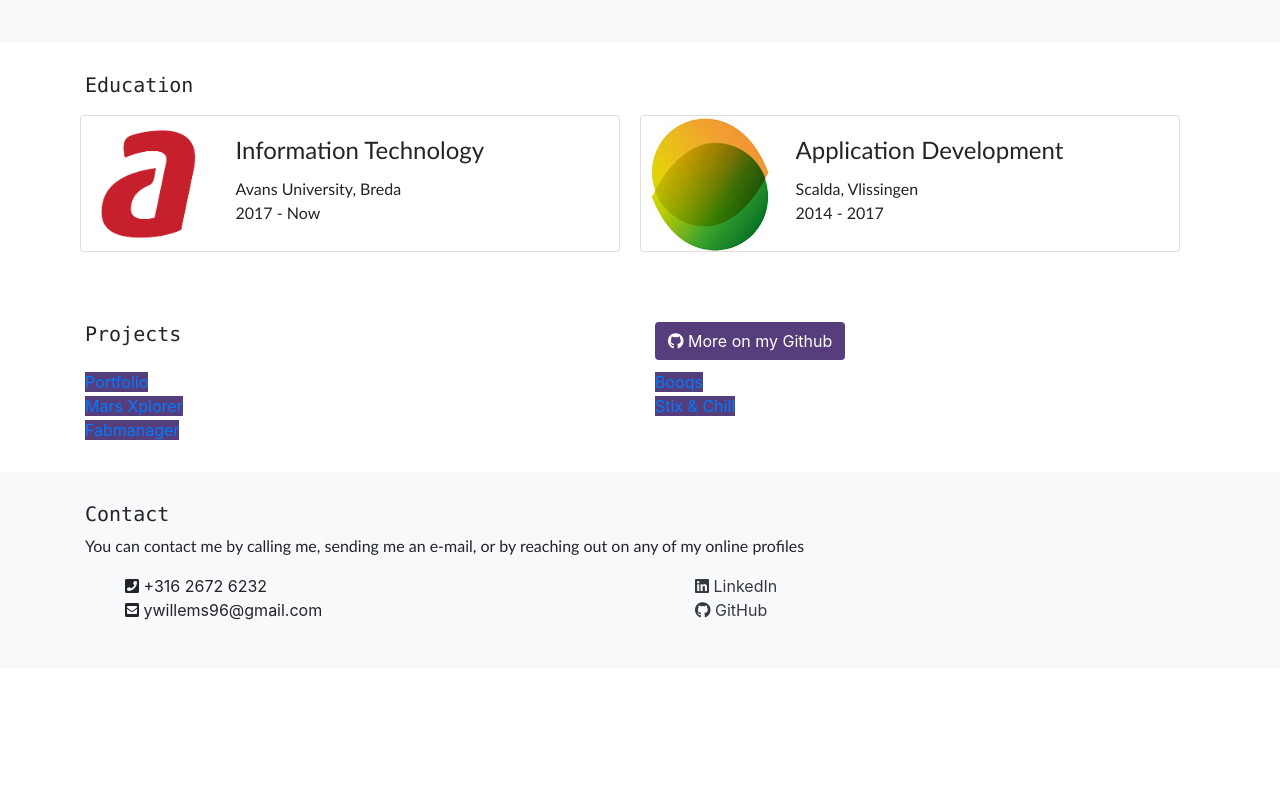
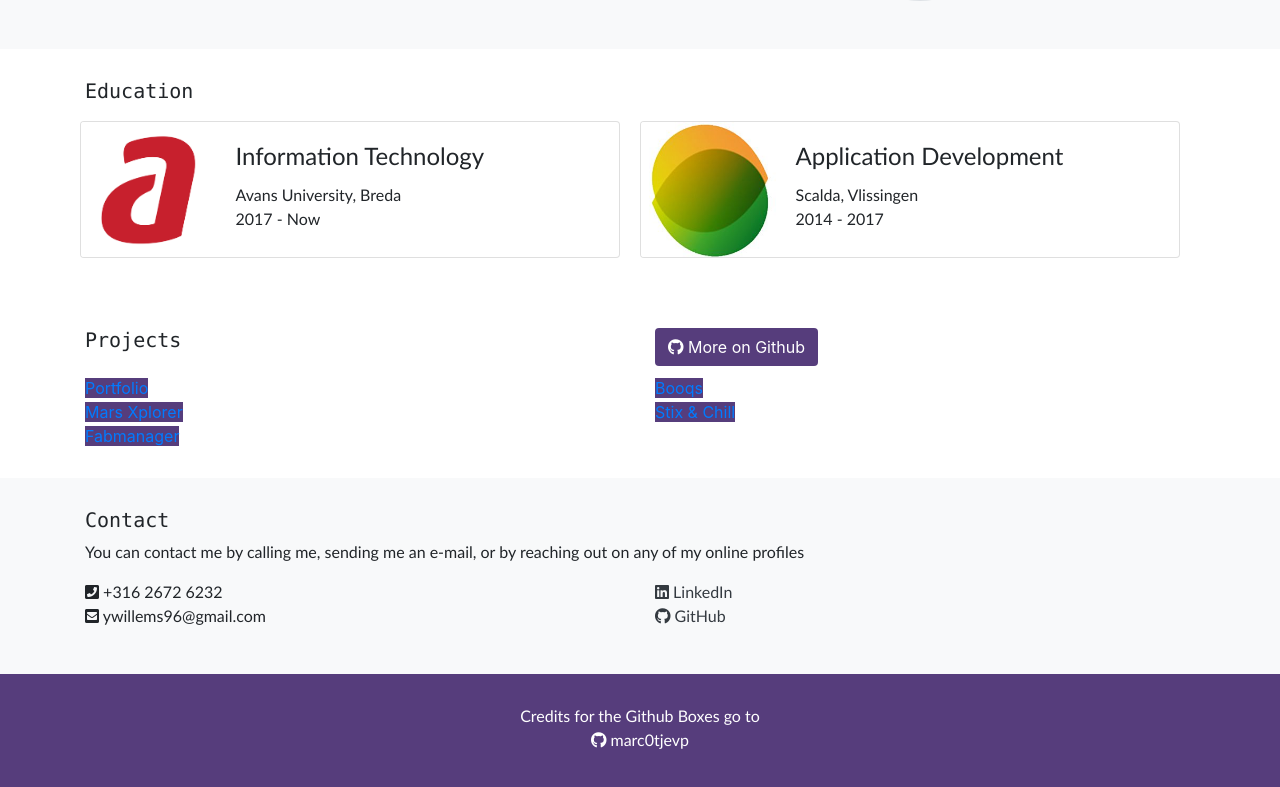
Before and after one commit to Ker0h/portfolio, a Vue app: page / in a window 1280 px wide. Shown: the part 235-1022 px from the top of the page. Before the commit the page ends 903 px from the top, so only its background shows below. Built offline with nearby package versions, Linux system fonts and the light colour scheme.

Commit message:
I fixed something

```diff
--- a/src/App.vue
+++ b/src/App.vue
@@ -1,7 +1,7 @@
 <template>
   <div id="app">
     <div id="nav">
-      <b-navbar toggleable="lg" style="background-color: #563d7c;" type="dark" fixed="top">
+      <b-navbar toggleable="lg" style="background-color: #563d7c;" type="dark">
         <b-navbar-toggle target="nav-collapse"></b-navbar-toggle>
 
         <b-collapse id="nav-collapse" is-nav>
--- a/src/components/About.vue
+++ b/src/components/About.vue
@@ -1,5 +1,5 @@
 <template>
-	<div  id="about" class="about">
+	<div class="about">
 
 		<b-container>
 
--- a/src/components/Contact.vue
+++ b/src/components/Contact.vue
@@ -10,26 +10,18 @@
 
       <b-row>
         <b-col sm="12" md="6">
-          <ul>
-            <li>
-              <i class="fas fa-phone-square"></i> +316 2672 6232
-            </li>
-            <li>
+          <p>
+              <i class="fas fa-phone-square"></i> +316 2672 6232<br />
               <i class="fas fa-envelope-square"></i> ywillems96@gmail.com
-            </li>
-          </ul>
+          </p>
         </b-col>
 
         <b-col sm="12" md="6">
-          <ul>
-            <li>
+          <p>
               <a href="https://www.linkedin.com/in/yannick-willems-49852b150/"
-              target="_blank" class="text-dark"><i class="fab fa-linkedin"></i> LinkedIn</a>
-            </li>
-            <li>
+              target="_blank" class="text-dark"><i class="fab fa-linkedin"></i> LinkedIn</a><br />
               <a href="https://github.com/Ker0h" target="_blank" class="text-dark"><i class="fab fa-github"></i> GitHub</a>
-            </li>
-          </ul>
+          </p>
         </b-col>
       </b-row>
     </b-container>
@@ -42,13 +34,13 @@ export default {
 };
 </script>
 
-<style>
+<style scoped>
 a:hover {
-  color: #563d7c !important;
-  text-decoration: none !important;
+  color: #563d7c;
+  text-decoration: none;
 }
 
-  ul {
+ul {
     list-style: none;
   }
 </style>
--- /dev/null
+++ b/src/components/Footer.vue
@@ -0,0 +1,31 @@
+<template>
+	<div class="footer">
+
+		<b-container>
+
+			<b-row>
+
+        <b-col cols="12">
+            <p align="center">Credits for the Github Boxes go to <br />
+            <i class="fab fa-github"></i><a href="https://github.com/marc0tjevp/Github-Box-Bootstrap4" target="_blank" class="text-white"> marc0tjevp</a></p>
+        </b-col>
+
+			</b-row>
+
+		</b-container>
+
+	</div>
+</template>
+
+<script>
+export default {
+	name: 'Footer'
+}
+</script>
+
+<style scoped>
+a:hover {
+  color: black;
+  text-decoration: none;
+}
+</style>
--- a/src/components/Home.vue
+++ b/src/components/Home.vue
@@ -1,10 +1,11 @@
 <template>
   <div class="home">
 
-    <About class="dark-bg" />
+    <About class="grey-bg" />
     <Education class="light-bg"/>
     <Projects class="light-bg" />
-    <Contact class="dark-bg" />
+    <Contact class="grey-bg" />
+    <Footer class="purple-bg text-white" />
 
   </div>
 </template>
@@ -14,6 +15,7 @@ import About from './About'
 import Education from './Education'
 import Projects from './Projects'
 import Contact from './Contact'
+import Footer from './Footer'
 
 export default {
   name: 'Home',
@@ -21,26 +23,25 @@ export default {
     About,
     Education,
     Projects,
-    Contact
+    Contact,
+    Footer
   }
 }
 </script>
 
 <style>
-  .home {
-    padding-top: 50px;
+  .purple-bg {
+    background-color: #563d7c !important;
+    padding: 30px;
   }
-</style>
 
-
-<style>
-  .dark-bg {
+  .grey-bg {
     background-color: #f8f9fa !important;
     padding: 30px;
   }
 
   .light-bg {
-    background-color: #ffffff;
+    background-color: #ffffff !important;
     padding: 30px;
   }
 
--- a/src/components/Projects.vue
+++ b/src/components/Projects.vue
@@ -2,13 +2,13 @@
   <div class="projects">
     <b-container>
       <b-row>
-        <b-col cols="6">
+        <b-col cols="12" md="6">
           <h5 id="projects">Projects</h5>
         </b-col>
 
-        <b-col cols="6">
+        <b-col cols="12" md="6">
           <a class="btn btn-large text-white" href="https://github.com/Ker0h" target="_blank">
-            <i class="fab fa-github"></i> More on my Github
+            <i class="fab fa-github"></i> More on Github
           </a>
         </b-col>
       </b-row>
```
